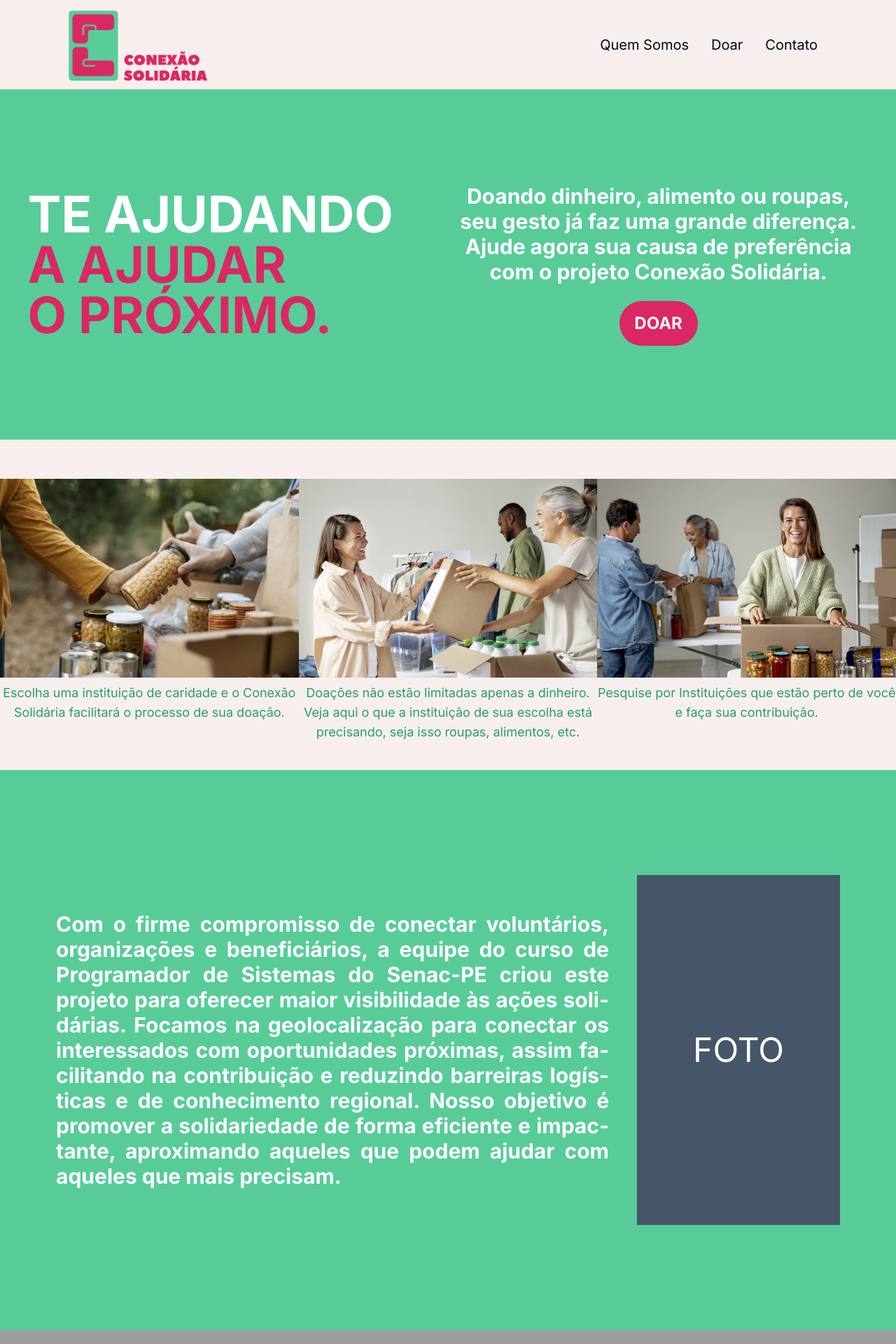
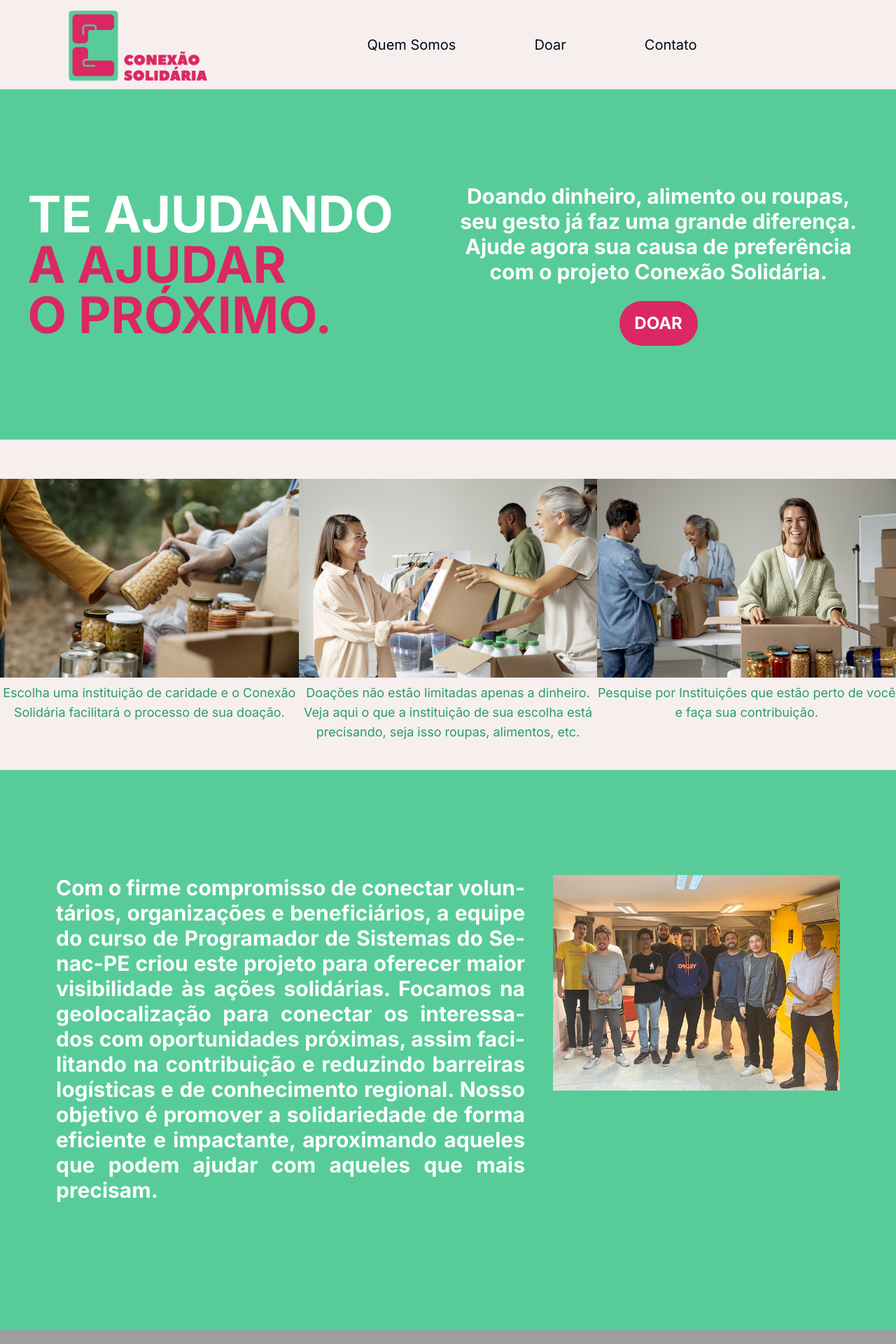
Before and after one commit to diegofmsantos/conexao-solidaria, a Next.js app: page / in a window 1280 px wide. Shown: the top 1920 px of the page at 70% size. Built offline with nearby package versions, Linux system fonts and the light colour scheme; grey boxes are pictures that could not be loaded.

Commit message:
add foto e ajuste header

```diff
--- a/src/app/components/Header.tsx
+++ b/src/app/components/Header.tsx
@@ -14,14 +14,14 @@ interface HeaderProps {
 
 export const Header = ({ scrollToSection, refs }: HeaderProps) => {
   return (
-    <header className="w-full h-32 flex justify-between items-center gap-8 fixed border-b border-b-[#CCC] bg-[#F6EFEE] z-50 md:px-24">
-      <div>
+    <header className="w-full h-32 flex items-center gap-8 fixed border-b border-b-[#CCC] bg-[#F6EFEE] z-50 md:px-24">
+      <div className="w-52">
         <Link href="/">
           <Image src="/assets/logo-header.png" width={200} height={200} alt="Logo" />
         </Link>
       </div>
-      <nav className="hidden md:flex">
-        <div className="flex justify-around items-center text-xl">
+      <nav className="hidden flex-1 justify-center md:flex">
+        <div className="flex justify-center items-center gap-20 text-xl">
           <button
             onClick={() => scrollToSection(refs.quemSomosRef)}
             className="hover:underline p-4 rounded-full"
--- a/src/app/components/QuemSomos.tsx
+++ b/src/app/components/QuemSomos.tsx
@@ -1,14 +1,23 @@
+import Image from "next/image";
+
 export const QuemSomos = () => {
     return (
         <div className="w-screen min-h-screen flex flex-col gap-10 justify-between items-center px-4 py-10 bg-[#57CC99] xl:flex-row xl:px-20 md:px-14">
-            <div className="max-w-[790px] min-h-[500px] flex justify-center items-center leading-snug text-xl text-white font-bold text-justify break-words hyphens-auto md:text-3xl">
+            <div className="max-w-[670px] min-h-[500px] flex justify-center items-baseline leading-snug text-xl text-white font-bold text-justify break-words hyphens-auto md:text-2xl xl:text-3xl">
                 Com o firme compromisso de conectar voluntários, organizações e beneficiários, a equipe do curso de
                 Programador de Sistemas do Senac-PE criou este projeto para oferecer maior visibilidade às ações solidárias.
                 Focamos na geolocalização para conectar os interessados com oportunidades próximas, assim facilitando na contribuição
                 e reduzindo barreiras logísticas e de conhecimento regional. Nosso objetivo é promover a solidariedade de forma eficiente e
                 impactante, aproximando aqueles que podem ajudar com aqueles que mais precisam.
             </div>
-            <div className="w-72 h-72 md:w-96 md:h-96 lg:w-[450px] lg:h-[450px] xl:w-[500px] xl:h-[500px] 2xl:w-[600px] 2xl:h-[600px] bg-slate-600 text-white flex justify-center items-center text-5xl">FOTO</div>
+            <div className="w-72 h-72 min-[375px]:w-[350px] min-[375px]:h-[350px] min-[425px]:w-[380px] min-[425px]:h-[380px] md:w-[550px] md:h-[550px] lg:w-[700px] lg:h-[700px] xl:w-[500px] xl:h-[500px] 2xl:w-[800px] 2xl:h-[600px]">
+                <Image
+                    src="/assets/grupo.jpeg"
+                    width={800}
+                    height={800}
+                    alt="Foto do grupo"
+                />
+            </div>
         </div>
     );
 };
```
Also changed, not shown: public/assets/grupo.jpeg (added).
